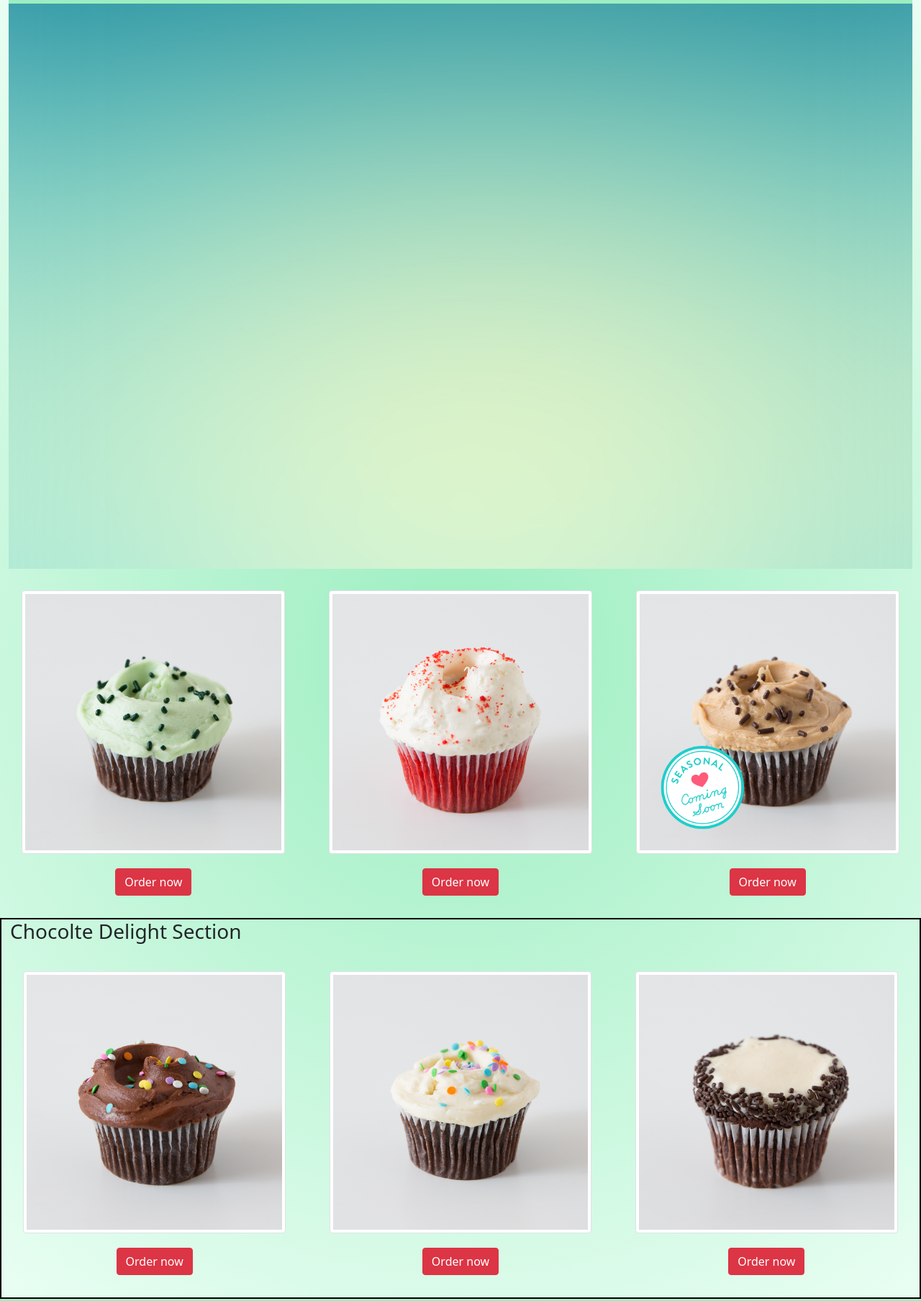
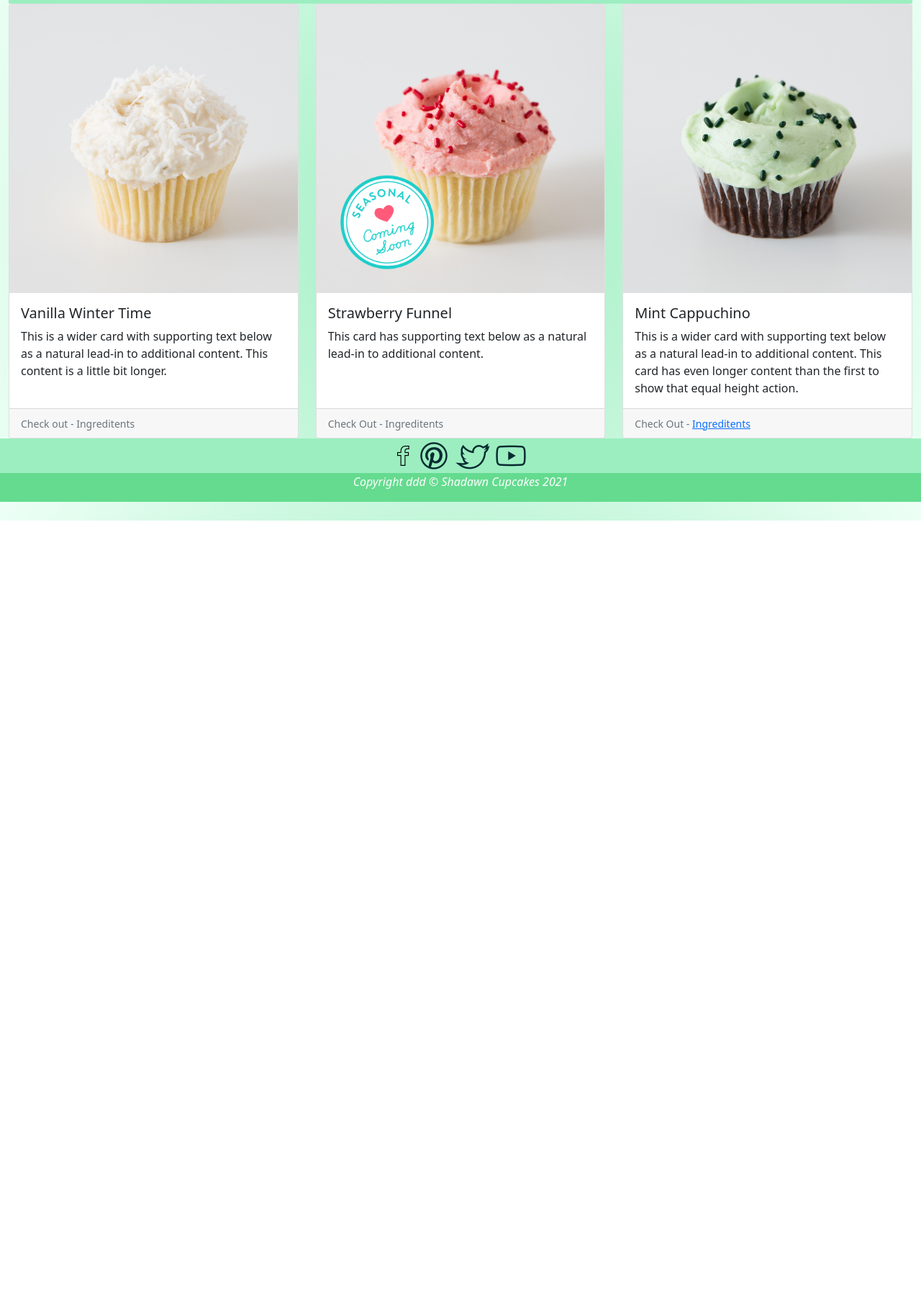
Before and after one commit to zwebb21/shaw, a plain HTML site: page menu.html in a window 1280 px wide. Shown: the part 77-1884 px from the top of the page at 72% size. After the commit the page ends 800 px from the top, so only its background shows below. Drawn offline with nearby package versions, Linux system fonts and the light colour scheme.

Commit message:
Update menu.html

```diff
--- a/menu.html
+++ b/menu.html
@@ -48,99 +48,80 @@
 
 
 
-  <!-- start of header banner  -->
 
-
-<img class="img-fluid" src="img/gradinte.jpg" alt="" id="hero">
-
-
-
-<!-- Beginning of Product List -->
-
-    <div class="product-list">
-      <div class="row">
-
-        <div class="col-lg-4" id="cupcake-card">
-
-
-
-          <img class="img-thumbnail" src="img/cupcake7.jpeg" alt="">
-
-          <div style="text-align: center;">
-            <button type="button" value="button" class="btn btn-danger">Order now  </button>
+    <div class="row row-cols-1 row-cols-md-3 g-4">
+      <div class="col">
+        <div class="card h-100">
+          <img src="img/cupcake6.jpeg" class="card-img-top" alt="...">
+          <div class="card-body">
+            <h5 class="card-title">Vanilla Winter Time</h5>
+            <p class="card-text">This is a wider card with supporting text below as a natural lead-in to additional content. This content is a little bit longer.</p>
           </div>
-</div>
-
-
-        <div class="col-lg-4" id="cupcake-card">
-          <img class="img-thumbnail" src="img/cupcake5.jpeg" alt="">
-          <div style="text-align: center;">
-            <button type="button" value="button" class="btn btn-danger">Order now  </button>
+          <div class="card-footer">
+            <small class="text-muted">Check out - Ingreditents </small>
           </div>
-
-
-
         </div>
-
-
-        <div class="col-lg-4" id="cupcake-card">
-          <img class="img-thumbnail" src="img/cupcake8.jpeg" alt="">
-          <div style="text-align: center;">
-            <button type="button" value="button" class="btn btn-danger">Order now  </button>
+      </div>
+      <div class="col">
+        <div class="card h-100">
+          <img src="img/cupcake9.jpeg" class="card-img-top" alt="...">
+          <div class="card-body">
+            <h5 class="card-title">Strawberry Funnel</h5>
+            <p class="card-text">This card has supporting text below as a natural lead-in to additional content.</p>
+          </div>
+          <div class="card-footer">
+            <small class="text-muted">Check Out - Ingreditents</small>
+          </div>
+        </div>
+      </div>
+      <div class="col">
+        <div class="card h-100">
+          <img src="img/cupcake7.jpeg" class="card-img-top" alt="...">
+          <div class="card-body">
+            <h5 class="card-title">Mint Cappuchino </h5>
+            <p class="card-text">This is a wider card with supporting text below as a natural lead-in to additional content. This card has even longer content than the first to show that equal height action.</p>
+          </div>
+          <div class="card-footer">
+            <small class="text-muted">Check Out - <a href="MintIn.html">Ingreditents</a></small>
           </div>
         </div>
       </div>
     </div>
 
-    <!-- Second row of product list -->
-
-    <div class="product-list">
-      <div class="row" id="row2">
-
-
-<h3 class="Row2Header">Chocolte Delight Section </h3>
-
-
-        <div class="col-lg-4" id="cupcake-card">
-          <img class="img-thumbnail" src="img/cupcake2.jpeg" alt="">
-          <div style="text-align: center;">
-            <button type="button" value="button" class="btn btn-danger">Order now  </button>
-          </div>
-</div>
-
-
-        <div class="col-lg-4" id="cupcake-card">
-          <img class="img-thumbnail" src="img/cupcake3.jpeg" alt="">
 
 
 
-          <div style="text-align: center;">
-            <button type="button" value="button" class="btn btn-danger">Order now  </button>
-          </div>
-
-
-        </div>
-
-
-        <div class="col-lg-4" id="cupcake-card">
-          <img class="img-thumbnail" src="img/cupcake4.jpeg" alt="">
 
 
 
-            <div style="text-align: center;">
-              <button type="button" value="button" class="btn btn-danger">Order now  </button>
-            </div>
 
 
-        </div>
 
 
-        </div>
 
 
-      </div>
 
-    </div>
+
+
+
+
+
+
+
+
+
+
+
+
+
+
+
+
+
+
+
+  <!-- start of header banner  -->
+
 
     <!-- Subfooter -->
 <div class="row subfooter">
```
